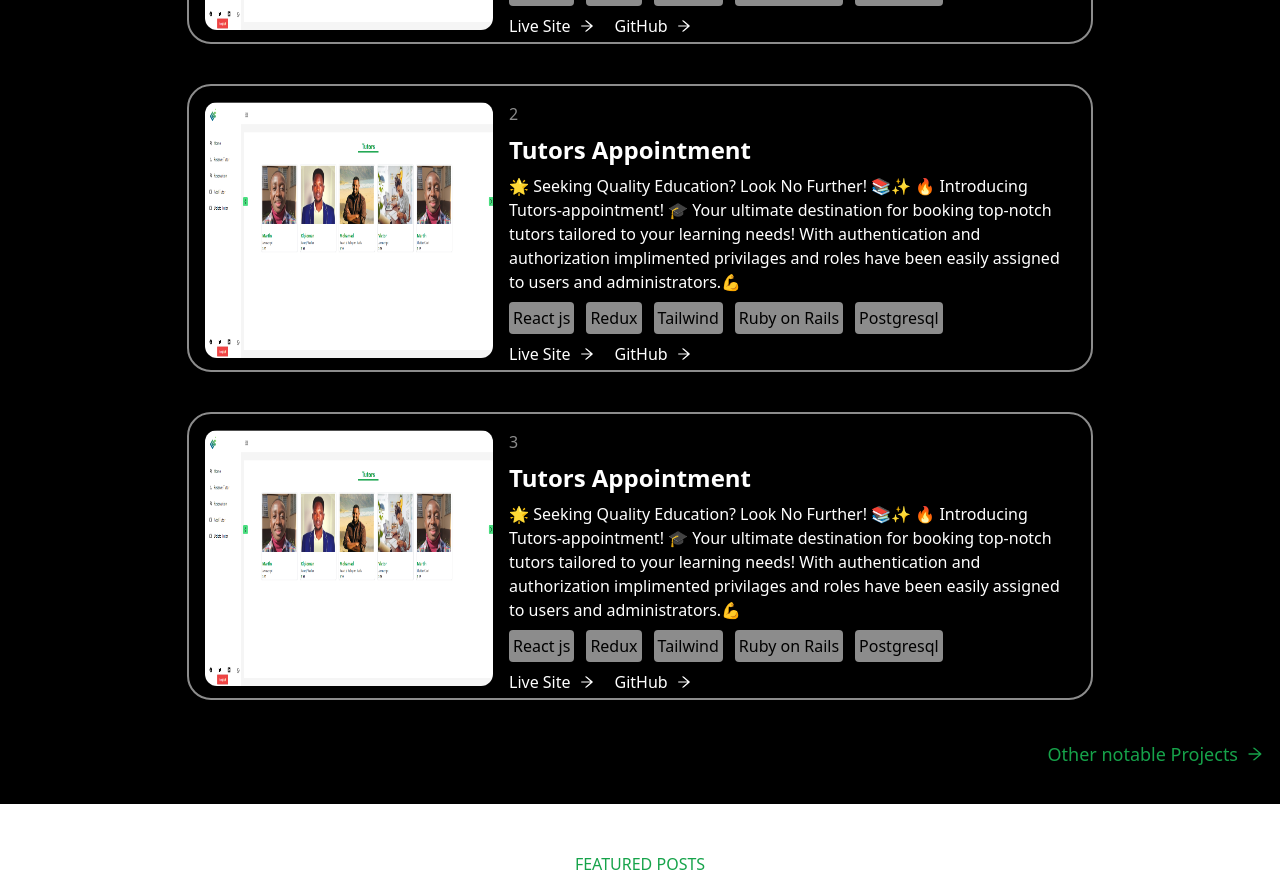
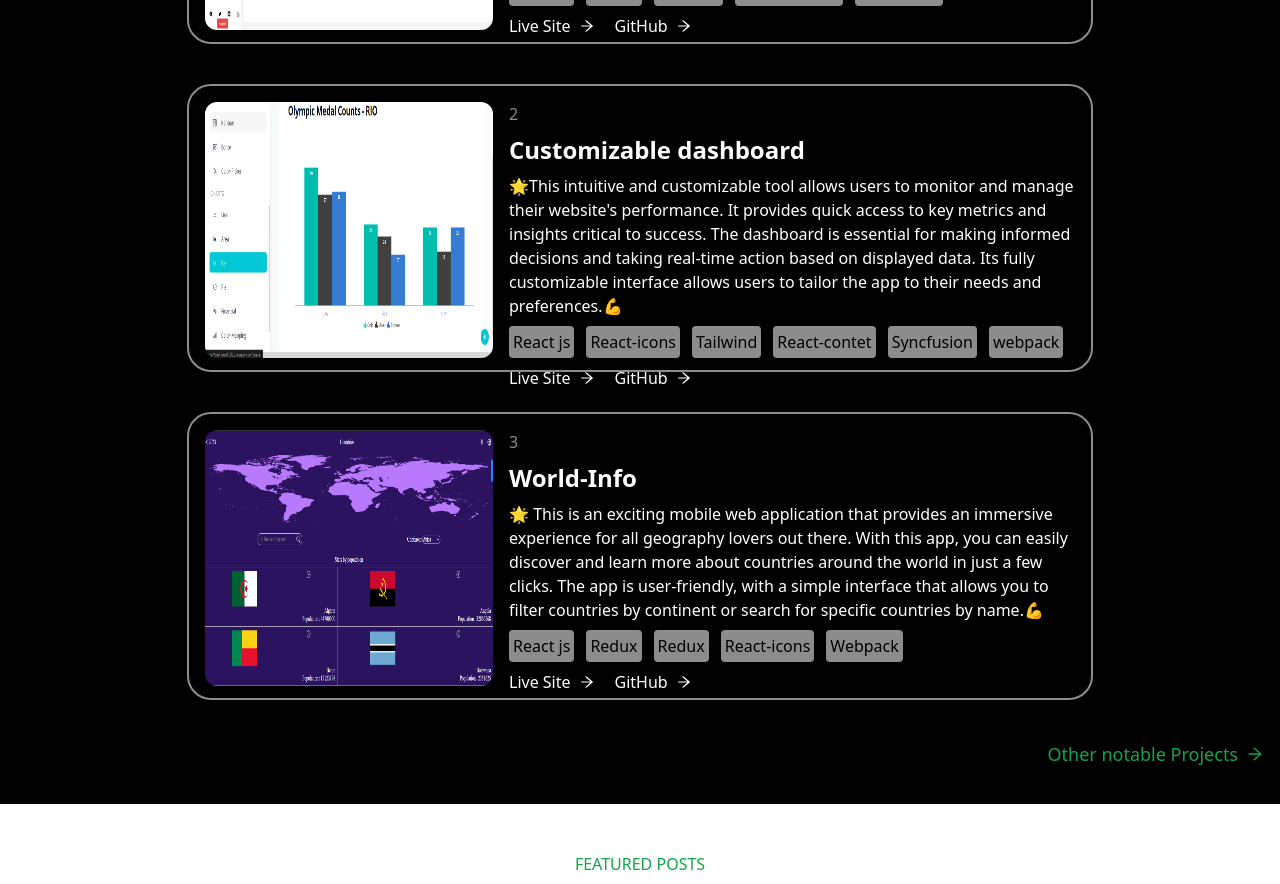
Before and after one commit to leehaney254/portfolio, a React (Vite) app: page / in a window 1280 px wide. Shown: the part 2000-2884 px from the top of the page. Built offline with nearby package versions, Linux system fonts and the light colour scheme.

Commit message:
Style: Fix the number of posts

```diff
--- a/src/components/Posts.tsx
+++ b/src/components/Posts.tsx
@@ -11,7 +11,7 @@ const Posts: React.FC = () => {
         <h2 className="text-3xl font-bold mb-8">Tech Adventures 🔥</h2>
         <div className="md:flex md:justify-center md:gap-10 md:flex-wrap md:mx-5">
           {
-            posts.map((element, index) => {
+            posts.slice(0, window.innerWidth < 768 ? 3 : 6).map((element, index) => {
               return (
                 <div key={index} className="relative mt-5">
                   <img className="rounded-xl md:w-72 md:h-80" src={element.Image} alt={element.heading} />
--- a/src/components/Projects.tsx
+++ b/src/components/Projects.tsx
@@ -12,7 +12,7 @@ const Projects = () => {
       </div>
       <div className='flex flex-col gap-5 lg:gap-10 flex-wrap md:p-5 md:items-center'>
         {
-          Project.map((element, index) => {
+          Project.slice(0, 3).map((element, index) => {
             return (
               <div key={index} className="border-charcoal border-2 p-4 rounded-3xl lg:flex lg:gap-4 lg:w-3/4 lg:h-72">
                 <img className="rounded-xl lg:w-72 lg:h-64" src={element.image} alt="project screenshot" />
@@ -33,8 +33,8 @@ const Projects = () => {
                       }
                     </ul>
                     <div className="flex gap-5">
-                      <a href={element.live} className="flex items-center gap-2">Live Site <AiOutlineArrowRight /></a>
-                      <a href={element.github} className="flex items-center gap-2">GitHub <AiOutlineArrowRight /></a>
+                      <a href={element.live} target="_blank" className="flex items-center gap-2">Live Site <AiOutlineArrowRight /></a>
+                      <a href={element.github} target="_blank" className="flex items-center gap-2">GitHub <AiOutlineArrowRight /></a>
                     </div>
                   </div>
                 </div>
--- a/src/data/data.ts
+++ b/src/data/data.ts
@@ -1,4 +1,6 @@
 import capstone from '../assets/tutors.png';
+import dash from '../assets/dashboard.png';
+import world from '../assets/word.png';
 import { FaLinkedinIn, FaGithub, FaTwitter } from "react-icons/fa";
 import { SiGmail } from "react-icons/si";
 import { AiFillHome, AiOutlineFundProjectionScreen, AiOutlineMessage } from "react-icons/ai";
@@ -56,20 +58,20 @@ export const Project = [
     github: 'https://github.com/leehaney254/tutors-appointment-frontend',
   },
   {
-    image: capstone,
-    title: 'Tutors Appointment',
-    description: '🌟 Seeking Quality Education? Look No Further! 📚✨ 🔥 Introducing Tutors-appointment! 🎓 Your ultimate destination for booking top-notch tutors tailored to your learning needs! With authentication and authorization implimented privilages and roles have been easily assigned to users and administrators.💪',
-    technologies: ['React js', 'Redux', 'Tailwind', 'Ruby on Rails', 'Postgresql'],
-    live: 'https://starlit-syrniki-d3f2fe.netlify.app/login',
-    github: 'https://github.com/leehaney254/tutors-appointment-frontend',
+    image: dash,
+    title: 'Customizable dashboard',
+    description: '🌟This intuitive and customizable tool allows users to monitor and manage their website\'s performance. It provides quick access to key metrics and insights critical to success. The dashboard is essential for making informed decisions and taking real-time action based on displayed data. Its fully customizable interface allows users to tailor the app to their needs and preferences.💪',
+    technologies: ['React js', 'React-icons', 'Tailwind', 'React-contet', 'Syncfusion', 'webpack'],
+    live: 'https://dashboard-c0k0.onrender.com/',
+    github: 'https://github.com/leehaney254/dashboard',
   },
   {
-    image: capstone,
-    title: 'Tutors Appointment',
-    description: '🌟 Seeking Quality Education? Look No Further! 📚✨ 🔥 Introducing Tutors-appointment! 🎓 Your ultimate destination for booking top-notch tutors tailored to your learning needs! With authentication and authorization implimented privilages and roles have been easily assigned to users and administrators.💪',
-    technologies: ['React js', 'Redux', 'Tailwind', 'Ruby on Rails', 'Postgresql'],
-    live: 'https://starlit-syrniki-d3f2fe.netlify.app/login',
-    github: 'https://github.com/leehaney254/tutors-appointment-frontend',
+    image: world,
+    title: 'World-Info',
+    description: '🌟 This is an exciting mobile web application that provides an immersive experience for all geography lovers out there. With this app, you can easily discover and learn more about countries around the world in just a few clicks. The app is user-friendly, with a simple interface that allows you to filter countries by continent or search for specific countries by name.💪',
+    technologies: ['React js', 'Redux', 'Redux', 'React-icons', 'Webpack'],
+    live: 'https://world-info.onrender.com/',
+    github: 'https://github.com/leehaney254/world-info',
   },
 ];
 
```
Also changed, not shown: src/assets/dashboard.png (added), src/assets/word.png (added).
